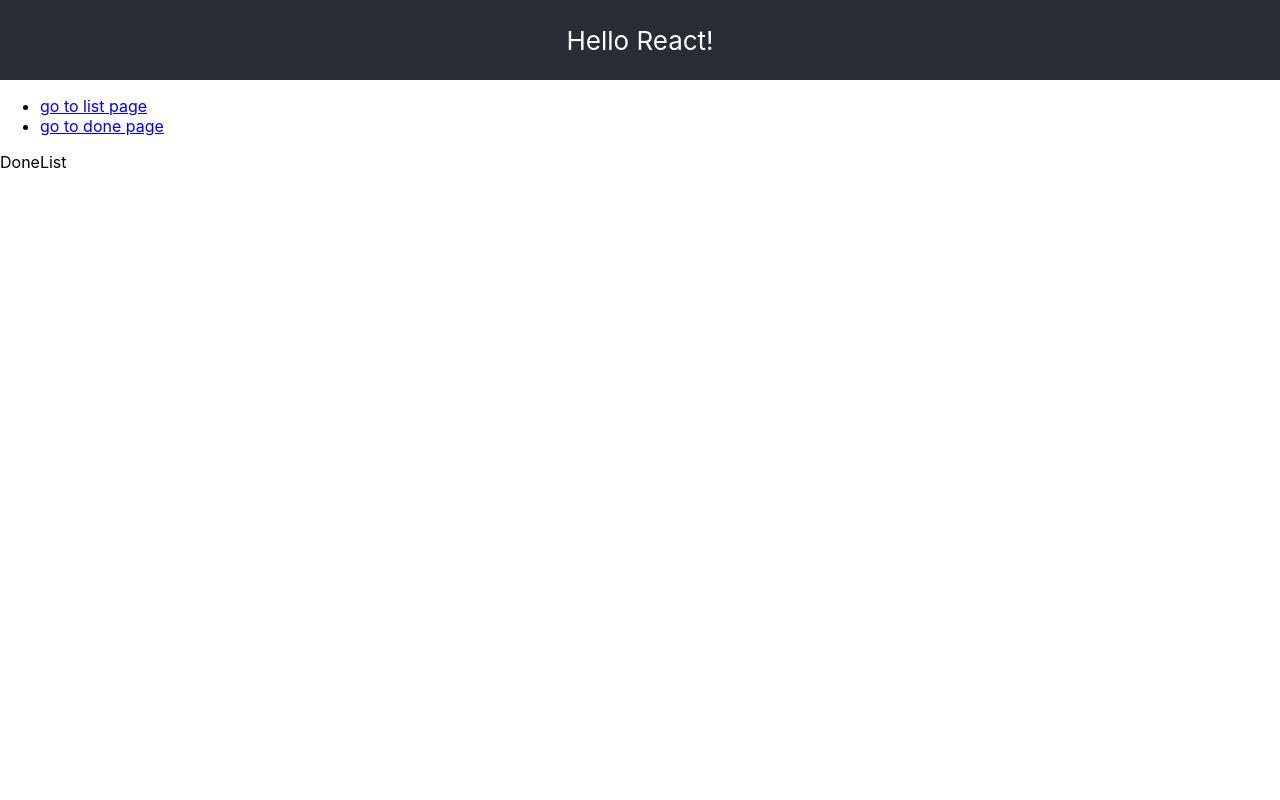
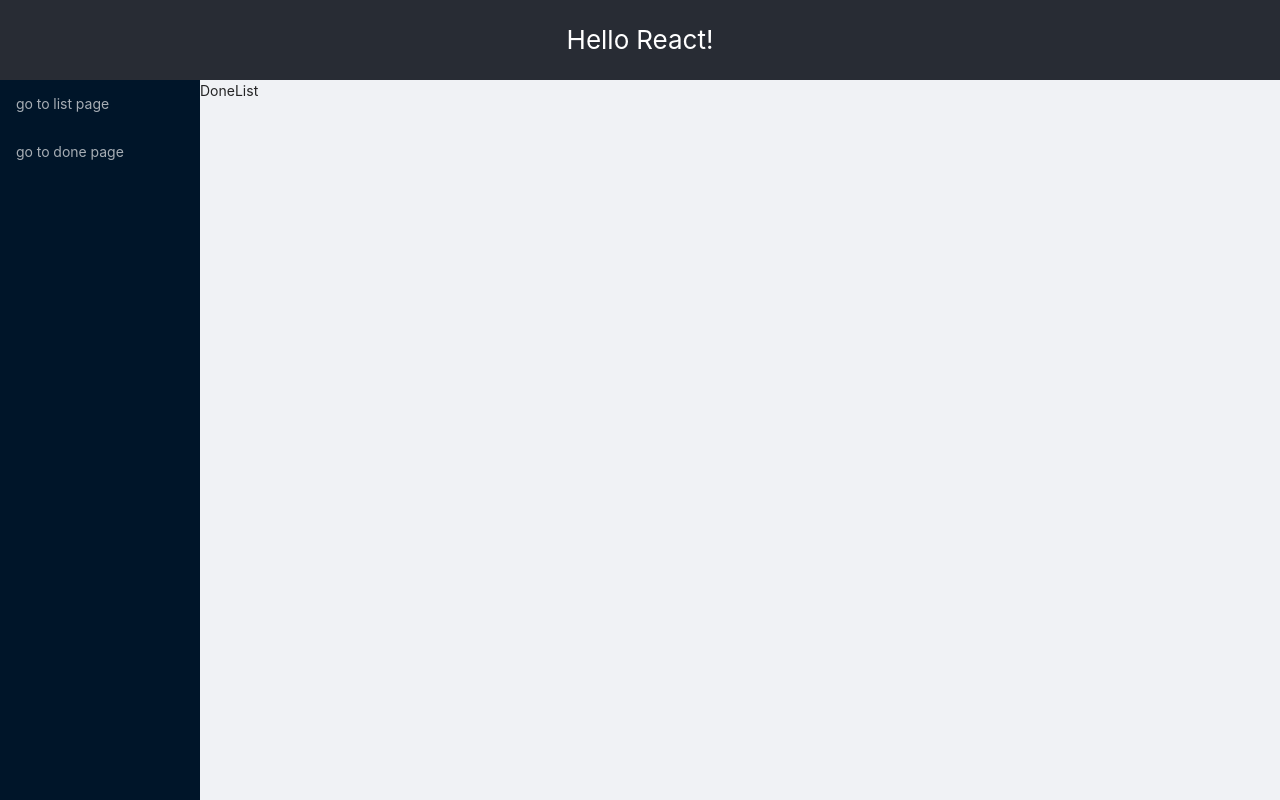
Before and after one commit to howardchan-oocl/react-todoList, a React (Create React App) app: page /done in a window 1280 px wide. Built offline with nearby package versions, Linux system fonts and the light colour scheme.

Commit message:
[react-todoList][Howard Chan]feat: add tag feature

```diff
--- a/package.json
+++ b/package.json
@@ -6,6 +6,7 @@
     "@testing-library/jest-dom": "^5.11.4",
     "@testing-library/react": "^11.1.0",
     "@testing-library/user-event": "^12.1.10",
+    "antd": "^4.9.2",
     "axios": "^0.21.0",
     "react": "^17.0.1",
     "react-dom": "^17.0.1",
--- a/src/App.js
+++ b/src/App.js
@@ -3,29 +3,34 @@ import './App.css';
 import TodoList from './Components/TodoList'
 import DoneListContainer from './Containers/DoneListContainer';
 import NotFound from './Components/NotFound'
-import { BrowserRouter, Link, Switch, Route} from 'react-router-dom';
+import { BrowserRouter, Switch, Route} from 'react-router-dom';
+import Navigation from './Components/Navigation';
+import { Layout } from 'antd';
 
 function App() {
+  const { Header, Sider, Content } = Layout;
+
   return (
     <React.Fragment>
-      <header className="App-header">
-        Hello React!
-      </header>
+      <Layout style={{minHeight:'100vh'}}>
       <BrowserRouter>
-        <ul>
-          <li>
-            <Link to='/list'>go to list page</Link>
-          </li>
-          <li>
-            <Link to='/done'>go to done page</Link>
-          </li>
-        </ul>
-        <Switch>
-          <Route path='/done' component={DoneListContainer}></Route>
-          <Route path='/list' component={TodoList}></Route>
-          <Route path='/' component={NotFound}></Route>
-        </Switch>
+        <Header className='App-header'>
+          Hello React!
+        </Header>
+        <Layout>
+          <Sider style={{background: '#001529'}}>
+            <Navigation />
+          </Sider>
+          <Content>
+            <Switch>
+              <Route path='/done' component={DoneListContainer}></Route>
+              <Route path='/list' component={TodoList}></Route>
+              <Route path='/' component={NotFound}></Route>
+            </Switch>
+          </Content>
+        </Layout>
       </BrowserRouter>
+      </Layout>
     </React.Fragment>
   );
 }
--- a/src/Components/DoneItem.js
+++ b/src/Components/DoneItem.js
@@ -1,12 +1,13 @@
 import React, { Component } from 'react';
 import './TodoItem.css';
+import { Row, Col } from 'antd';
 
 class DoneItem extends Component {
     render() {
         return (
-            <div>
-                <button>{this.props.done.text}</button>
-            </div>
+            <Row style={{ borderStyle: 'solid', width: '300px' }}>
+                <Col>{this.props.done.text}</Col>
+            </Row>
         );
     }
 }
--- /dev/null
+++ b/src/Components/Navigation.js
@@ -0,0 +1,22 @@
+import React, { Component } from 'react';
+import { Link } from 'react-router-dom';
+import { Menu } from 'antd';
+
+class Navigation extends Component {
+    render() {
+        return (
+          <React.Fragment>
+            <Menu theme="dark" mode="vertical">
+              <Menu.Item>
+                <Link to='/list'>go to list page</Link>
+              </Menu.Item>
+              <Menu.Item>
+                <Link to='/done'>go to done page</Link>
+              </Menu.Item>
+            </Menu>
+          </React.Fragment>
+        );
+    }
+}
+
+export default Navigation;
--- a/src/Components/TodoGenerator.js
+++ b/src/Components/TodoGenerator.js
@@ -1,6 +1,6 @@
 import React, { Component } from 'react';
-import {v4 as uuidv4} from 'uuid';
 import { postTodo } from '../apis/todos';
+import { Button } from 'antd';
 
 class TodoGenerator extends Component {
     constructor(props) {
@@ -18,7 +18,7 @@ class TodoGenerator extends Component {
     }
 
     onClick = () => {
-        postTodo(this.state.text).then(response=>{
+        postTodo(this.state.text).then(response => {
             this.props.addItem(response.data);
         })
     }
@@ -29,7 +29,7 @@ class TodoGenerator extends Component {
         return (
             <div>
                 <input type="text" value={text} onChange={this.onChange} />
-                <button onClick={this.onClick}>Add</button>
+                <Button type="primary" onClick={this.onClick}>add todo</Button>
             </div>
         );
     }
--- a/src/Components/TodoItem.js
+++ b/src/Components/TodoItem.js
@@ -1,8 +1,35 @@
 import React, { Component } from 'react';
 import './TodoItem.css';
 import { updateTodo, deleteTodo } from '../apis/todos';
+import { Row, Col, Button, Tag } from 'antd';
 
 class TodoItem extends Component {
+    constructor(props) {
+        super(props);
+        this.state = {
+            tag: '',
+        };
+    }
+
+    onChange = (event) => {
+        this.setState(
+            {
+                tag: event.target.value
+            });
+    }
+
+    onClickToUpdateTag = () => {
+        updateTodo(this.props.todo.id, { ...this.props.todo, tags: this.props.todo.tags.concat(this.state.tag) }).then(response => {
+            this.props.updateTag(response.data);
+        })
+    }
+
+    onClickTag = (event) => {
+        updateTodo(this.props.todo.id, { ...this.props.todo, tags: this.props.todo.tags.filter(tag=>tag!==event.target.innerText) }).then(response => {
+            this.props.updateTag(response.data);
+        })
+    }
+
     onClickToUpdate = () => {
         updateTodo(this.props.todo.id, { ...this.props.todo, done: !this.props.todo.done }).then(response => {
             this.props.updateStatus(response.data);
@@ -16,11 +43,22 @@ class TodoItem extends Component {
     }
 
     render() {
+        const tag = this.state.tag;
+
         return (
-            <div>
-                <button className={this.props.todo.done ? 'cross' : ''} onClick={this.onClickToUpdate}>{this.props.todo.text}</button>
-                <button onClick={this.onClickToDelete}>X</button>
-            </div>
+            <Row>
+                <Col>
+                    <Row style={{border:'solid', width:'1000px'}}>
+                    <Col flex="auto" className={this.props.todo.done ? 'cross' : ''} onClick={this.onClickToUpdate}>
+                        {this.props.todo.text}
+                    </Col>
+                    <Col flex="auto" style={{textAlign:'right'}}>{this.props.todo.tags.map((tag)=><Tag key={tag} onClick={this.onClickTag}>{tag}</Tag>)}</Col>
+                    <Col flex="20px" onClick={this.onClickToDelete}>x</Col>
+                    </Row>
+                </Col>
+                <input type="text" style={{ borderStyle: 'solid' }} value={tag} onChange={this.onChange} />
+                <Button type="primary" onClick={this.onClickToUpdateTag}>add tag</Button>
+            </Row>
         );
     }
 }
--- a/src/Containers/TodoItemContainer.js
+++ b/src/Containers/TodoItemContainer.js
@@ -1,5 +1,5 @@
 import { connect } from 'react-redux';
-import { deleteItem, updateStatus } from '../actions';
+import { deleteItem, updateStatus, updateTag } from '../actions';
 import TodoItem from '../Components/TodoItem';
 
 const mapDispatchToProps = dispatch => ({
@@ -8,6 +8,9 @@ const mapDispatchToProps = dispatch => ({
         },
         updateStatus: (todo) => {
             dispatch(updateStatus(todo));
+        },
+        updateTag: (todo) => {
+            dispatch(updateTag(todo));
         }
 })
 
--- a/src/actionTypes.js
+++ b/src/actionTypes.js
@@ -1,4 +1,5 @@
 export const ADD = 'ADD';
 export const DELETE = 'DELETE';
 export const UPDATE = 'UPDATE';
+export const UPDATE_TAG = 'UPDATE_TAG';
 export const GET_TODOS = 'GET_TODOS';
--- a/src/actions.js
+++ b/src/actions.js
@@ -1,4 +1,4 @@
-import { ADD, DELETE, UPDATE, GET_TODOS } from './actionTypes';
+import { ADD, DELETE, UPDATE, UPDATE_TAG, GET_TODOS } from './actionTypes';
 
 export const addItem = (todo) => {
     return {
@@ -21,6 +21,13 @@ export const updateStatus = (todo) => {
     };
 }
 
+export const updateTag = (todo) => {
+    return {
+        type: UPDATE_TAG,
+        todo: todo,
+    };
+}
+
 export const getTodoList = (todos) => {
     return {
         type: GET_TODOS,
--- a/src/index.js
+++ b/src/index.js
@@ -1,5 +1,6 @@
 import React from 'react';
 import ReactDOM from 'react-dom';
+import 'antd/dist/antd.css';
 import './index.css';
 import App from './App';
 import reportWebVitals from './reportWebVitals';
--- a/src/reducers.js
+++ b/src/reducers.js
@@ -1,4 +1,4 @@
-import { ADD, DELETE, UPDATE, GET_TODOS } from './actionTypes';
+import { ADD, DELETE, UPDATE, UPDATE_TAG, GET_TODOS } from './actionTypes';
 
 const todoList = (todoList = [], action) => {
     if (action.type === ADD) {
@@ -10,6 +10,9 @@ const todoList = (todoList = [], action) => {
     if (action.type === UPDATE) {
         return todoList.map(todo => todo.id === action.todo.id ? { ...todo, done: !todo.done } : todo);
     }
+    if (action.type === UPDATE_TAG) {
+        return todoList.map(todo => todo.id === action.todo.id ? { ...todo, tags: action.todo.tags } : todo);
+    }
     if (action.type === GET_TODOS) {
         return [].concat(action.todos);
     }
```
Also changed, not shown: 2 other files (tests, documents, lock files or other folders).
